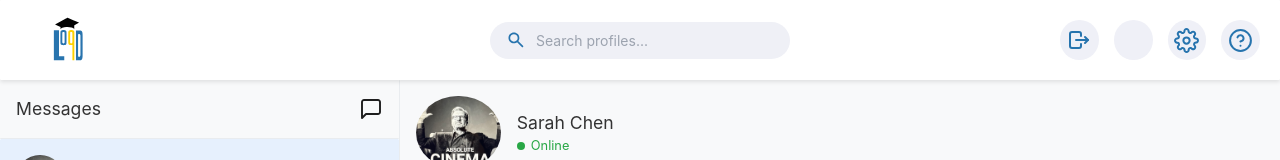
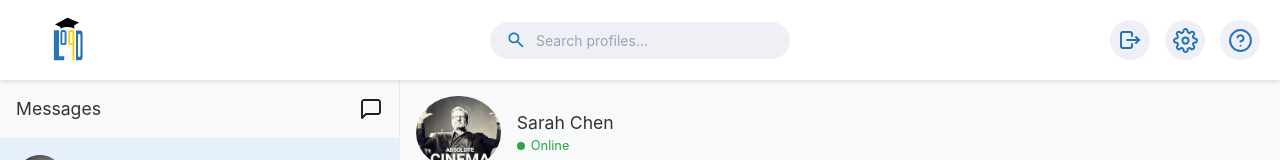
Before and after one commit to YonyMarian/loqd, a React (Vite) app in the folder client/: page /chat/1 in a window 1280 px wide. Shown: the top 160 px of the page. Built offline with nearby package versions, Linux system fonts and the light colour scheme; no server answers.

Commit message:
Removed extra NavBar button

```diff
--- a/client/src/components/NavBar.tsx
+++ b/client/src/components/NavBar.tsx
@@ -41,6 +41,7 @@ const NavBar: React.FC<NavBarProps> = ({ onSearch }) => {
         </div>
       </div>
       <div className="nav-bar-right">
+        {/*<div className="icon-background">        </div>*/}
         <div className="icon-background">
           <img
             src="/logout.svg"
@@ -51,8 +52,6 @@ const NavBar: React.FC<NavBarProps> = ({ onSearch }) => {
             }
             style={{ cursor: 'pointer' }}
           />
-        </div>
-        <div className="icon-background">
         </div>
         <div className="icon-background">
           <img src="/settings.svg" alt="Settings" className="settings" width={25} height={25}/>
```
